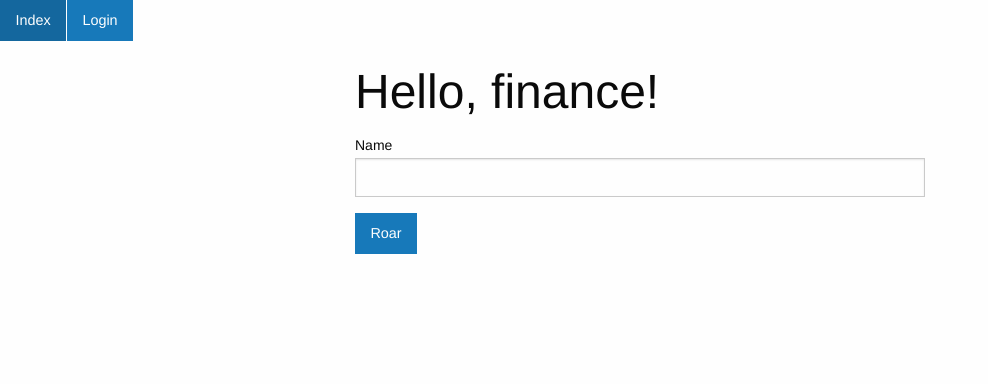
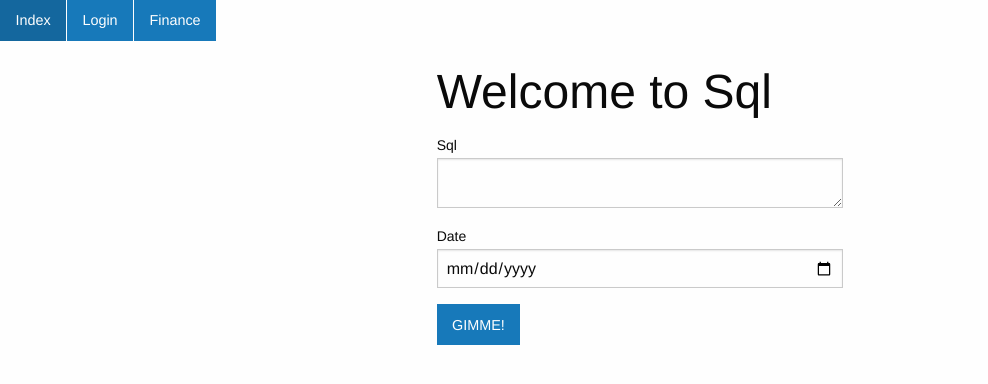
Before and after one commit to AspcaIT/fun_acronym, a Flask app: page /finance in a window 1280 px wide. Shown: the top 384 px of the page, without its empty margins (0-988 px from the left). Run offline with Flask 2, Linux system fonts and the light colour scheme.

Commit message:
added finance resource

```diff
--- a/app.py
+++ b/app.py
@@ -1,6 +1,7 @@
 # coding:utf-8
 from flask import Flask, render_template, request, flash, redirect
 from forms.login import *
+from forms.finance import *
 
 app = Flask(__name__)
 app.debug = True
@@ -26,5 +27,12 @@ def login():
     return render_template('login.html', title='Sign In', form=form)
 
 
+@app.route('/finance', methods=['GET', 'POST'])
+def finance_cust():
+    form = SqlForm()
+    return render_template('finance.html', title='gimme money', form=form)
+
+
+
 if __name__ == "__main__":
     app.run()
--- /dev/null
+++ b/forms/finance.py
@@ -0,0 +1,9 @@
+from flask_wtf import FlaskForm
+from wtforms import StringField, PasswordField, BooleanField, SubmitField, TextAreaField, DateField
+from wtforms.validators import DataRequired
+
+
+class SqlForm(FlaskForm):
+    sql = TextAreaField('Sql', validators=[DataRequired()])
+    date = DateField('Date', validators=[DataRequired()])
+    submit = SubmitField("GIMME!")
--- a/forms/login.py
+++ b/forms/login.py
@@ -1,5 +1,5 @@
 from flask_wtf import FlaskForm
-from wtforms import StringField, PasswordField, BooleanField, SubmitField
+from wtforms import StringField, PasswordField, BooleanField, SubmitField, TextAreaField, DateField
 from wtforms.validators import DataRequired
 
 
@@ -7,6 +7,7 @@ class WelcomeForm(FlaskForm):
     fun_name = StringField('Name')
     submit = SubmitField("Roar")
 
+
 class LoginForm(FlaskForm):
     username = StringField('Username', validators=[DataRequired()])
     password = PasswordField('Password', validators=[DataRequired()])
--- /dev/null
+++ b/templates/finance.html
@@ -0,0 +1,27 @@
+{% include "partials/head.html" %}
+{% include "partials/nav.html" %}
+
+{% block content %}
+
+<div class="grid-container full">
+  <div class="grid-x grid-margin-x align-center">
+    <div class="cell small-4 large-4">
+			<h1>Welcome to Sql</h1>
+	    <form action="" method="POST">
+				<p>
+					{{ form.sql.label }} {{ form.sql(size = 32) }}
+				</p>
+		    <p>
+			    {{ form.date.label }} {{ form.date(class_='datepicker') }}
+		    </p>
+		    <p>
+			    {{ form.submit(class="button") }}
+		    </p>
+	    </form>
+    </div>
+  </div>
+</div>
+
+{% endblock %}
+
+{% include "partials/scripts.html" %}
--- a/templates/index.html
+++ b/templates/index.html
@@ -2,7 +2,7 @@
 {% include "partials/head.html" %}
 {% include "partials/nav.html" %}
 
-<div class="grid-container ">
+<div class="grid-container">
   <div class="grid-x grid-margin-x align-center">
     <div class="cell small-6 large-6">
       {% if n %}
--- a/templates/login.html
+++ b/templates/login.html
@@ -7,7 +7,7 @@
   <div class="grid-x grid-margin-x align-center">
     <div class="cell small-4 large-4">
       <h1>Sign In</h1>
-      <form action="" method="post">
+      <form action="" method="POST">
         {{ form.hidden_tag() }}
         <p>
           {{ form.username.label }}
--- a/templates/partials/nav.html
+++ b/templates/partials/nav.html
@@ -4,6 +4,7 @@
     <div class="expanded button-group">
       <a class="button small-4" href="/">Index</a>
       <a class="button small-6" href="/login">Login</a>
+      <a class="button small-6" href="/finance">Finance</a>
     </div>
   </div>
 </div>
```
